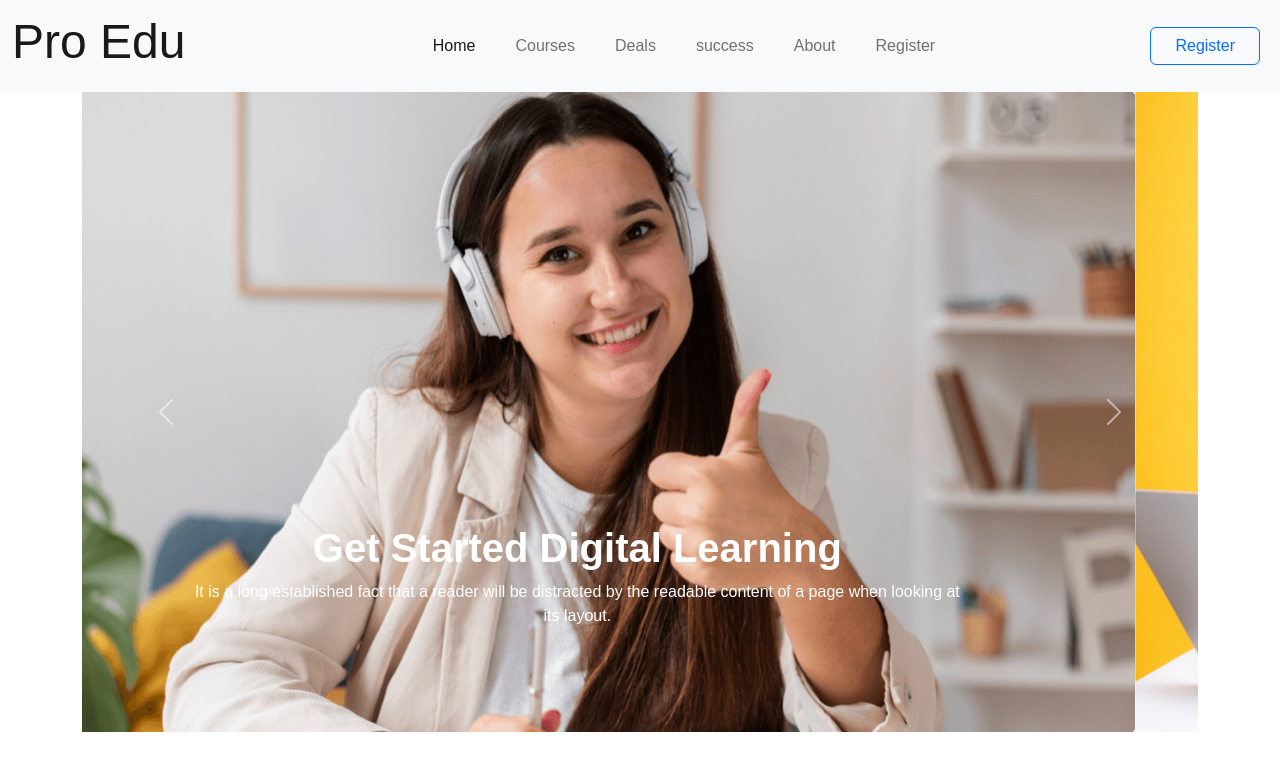
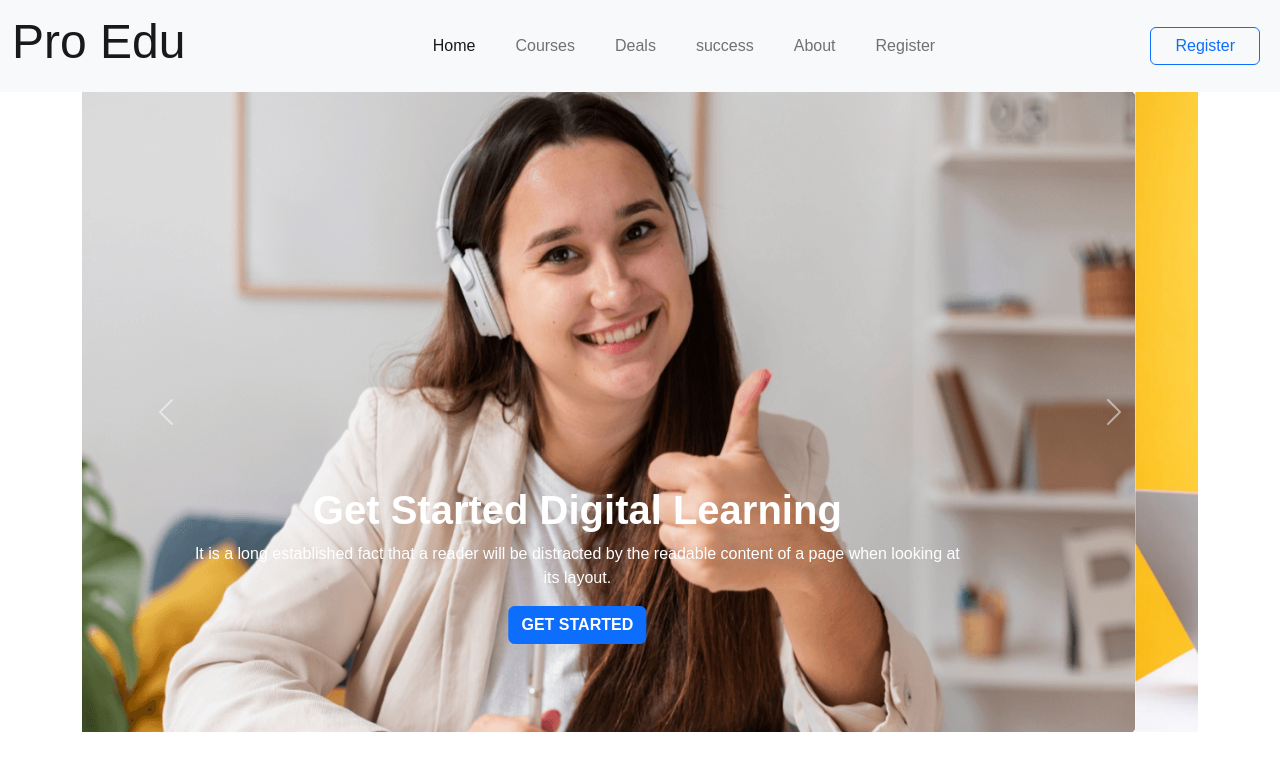
Before and after one commit to songramshrabonm1/Edu, a plain HTML site: page index.html in a window 1280 px wide. Drawn offline with nearby package versions, Linux system fonts and the light colour scheme.

Commit message:
carouset-button-add

```diff
--- a/index.html
+++ b/index.html
@@ -81,6 +81,7 @@
           </nav>
         </section>
 
+                <!-- -------Carousel part add start--------- -->
         <section class=" container">
             <div id="carouselExampleControls" class="carousel slide" data-bs-ride="carousel">
                 <div class="carousel-inner">
@@ -89,6 +90,7 @@
                       <div class="carousel-caption d-none d-md-block mb-5">
                         <h1 class="fw-bold ">Get Started Digital Learning</h1>
                         <p>It is a long established fact that a reader will be distracted by the readable content of a page when looking at its layout.</p>
+                        <button type="button" class="btn btn-primary fw-bold">GET STARTED</button>
                       </div>
                     </div>
                     <div class="carousel-item">
@@ -96,6 +98,7 @@
                       <div class="carousel-caption d-none d-md-block mb-5">
                         <h1 class="fw-bold">Get updated your communication</h1>
                         <p>It is a long established fact that a reader will be distracted by the readable content of a page when looking at its layout.</p>
+                        <button type="button" class="btn btn-primary fw-bold">GET STARTED</button>
                       </div>
                     </div>
                     <div class="carousel-item">
@@ -103,6 +106,7 @@
                       <div class="carousel-caption d-none d-md-block mb-5">
                         <h1 class="fw-bold">Get started Web-development course</h1>
                         <p>It is a long established fact that a reader will be distracted by the readable content of a page when looking at its layout.</p>
+                        <button type="button" class="btn btn-primary fw-bold">GET STARTED</button>
                       </div>
                     </div>
                   </div>
@@ -116,9 +120,17 @@
                 </button>
               </div>
         </section>
+                    <!-- ----  Carousel part added end  -----  -->
     </header>
             <!-- .........Header file end............. -->
 
+
+
+            <!-- **************main file added start************ -->
+    <main>
+
+    </main>
+            <!-- **************main file added start************ -->
 
             <!--............js cdnlink add.............  -->
         <script src="https://cdn.jsdelivr.net/npm/bootstrap@5.2.1/dist/js/bootstrap.bundle.min.js"></script>
```
